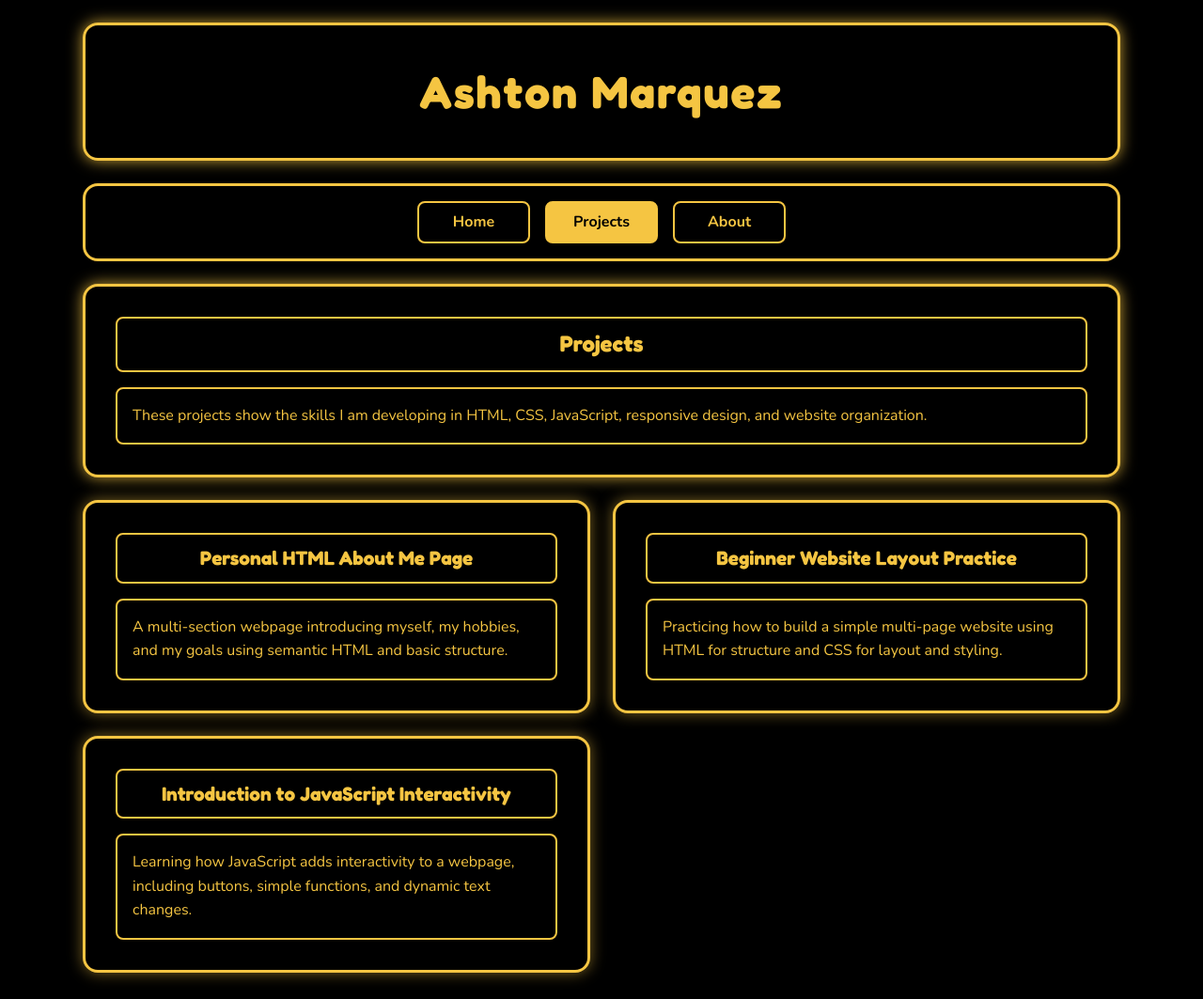
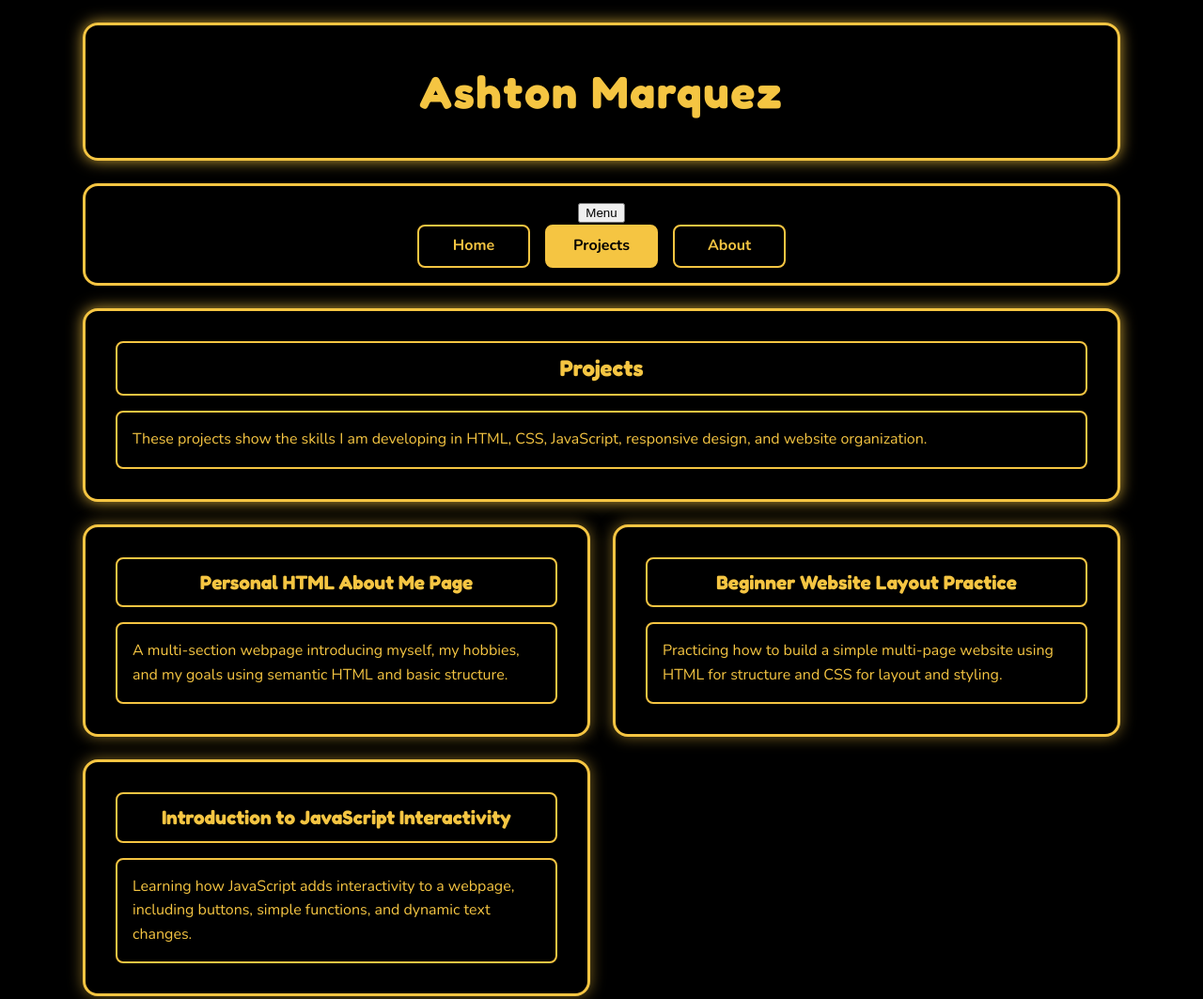
Before and after one commit to marquezashton89/my-first-website, a plain HTML site: page projects.html in a window 1280 px wide. Shown: the top 1063 px of the page at 94% size. Drawn offline with nearby package versions, Linux system fonts and the light colour scheme.

Commit message:
Enhance navigation with menu toggle button
Added a menu toggle button for improved navigation accessibility and included a script for navigation functionality.

```diff
--- a/projects.html
+++ b/projects.html
@@ -3,28 +3,32 @@
 <head>
   <meta charset="UTF-8">
   <meta name="viewport" content="width=device-width, initial-scale=1.0">
-
   <title>Ashton Marquez | Projects</title>
-
   <link rel="preconnect" href="https://fonts.googleapis.com">
   <link rel="preconnect" href="https://fonts.gstatic.com" crossorigin>
   <link href="https://fonts.googleapis.com/css2?family=Fredoka:wght@600;700&family=Nunito:wght@400;600;700&display=swap" rel="stylesheet">
   <link rel="stylesheet" href="styles.css">
 </head>
-
 <body>
   <header id="site-header">
     <h1>Ashton Marquez</h1>
   </header>
-
   <nav class="main-nav" aria-label="Main navigation">
-    <ul>
+    <button
+      class="menu-toggle"
+      type="button"
+      aria-expanded="false"
+      aria-controls="main-menu"
+    >
+      Menu
+    </button>
+<ul id="main-menu">
   <li><a href="index.html">Home</a></li>
   <li><a href="projects.html" aria-current="page">Projects</a></li>
   <li><a href="about.html">About</a></li>
 </ul>
+
   </nav>
-
   <main>
     <section class="intro-section">
       <h2>Projects</h2>
@@ -33,7 +37,6 @@
         responsive design, and website organization.
       </p>
     </section>
-
 <div class="content-grid">
   <section>
     <h3>Personal HTML About Me Page</h3>
@@ -59,10 +62,11 @@
     </p>
   </section>
 </div>
+
   </main>
-
   <footer>
     <p>&copy; 2026 Ashton Marquez</p>
   </footer>
+  <script src="nav.js"></script>
 </body>
 </html>
```
Lines whose indentation alone changed are shown as unchanged.
